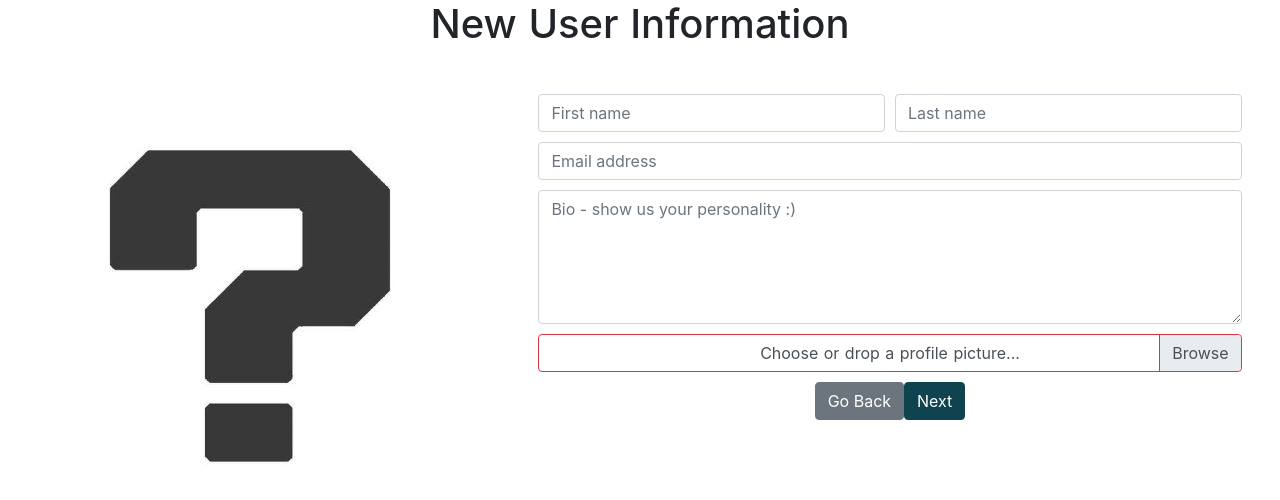
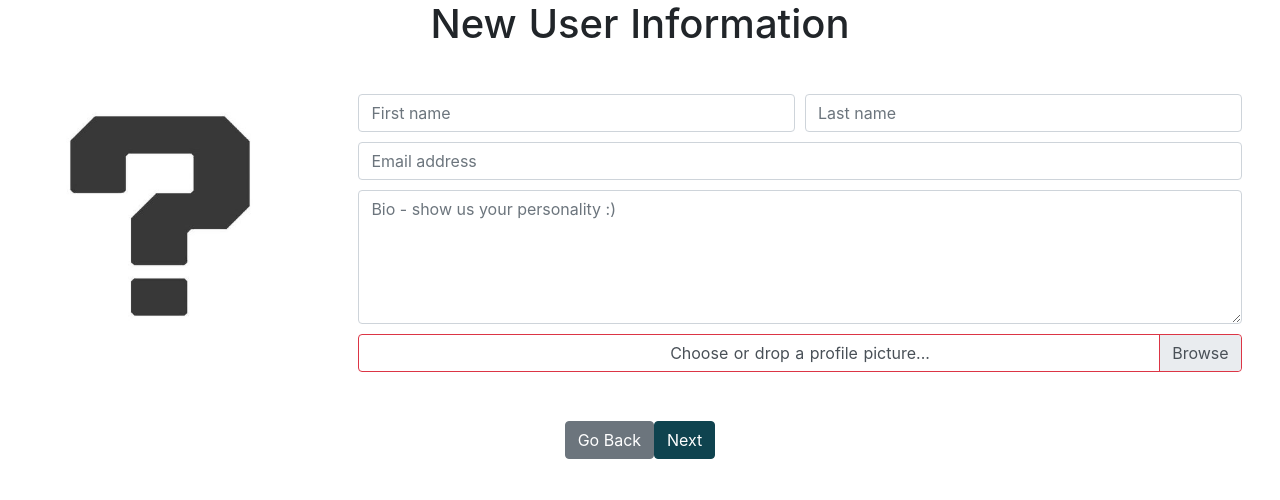
Before and after one commit to alexh65/potluck_party, a Nuxt app in the folder frontend/: page /signup in a window 1280 px wide. Shown: the top 500 px of the page. Built offline with nearby package versions, Linux system fonts and the light colour scheme.

Commit message:
Make upload image work

```diff
--- a/frontend/pages/signup.vue
+++ b/frontend/pages/signup.vue
@@ -1,9 +1,11 @@
 <template>
   <div class="main">
     <h1>New User Information</h1>
+
+      <b-form @submit="onSubmit">
         <div id='flex_layout'>
           <img :src="posted_img" alt=""/>
-      <b-form @submit="onSubmit">
+          <div id='input_form'>
             <b-form-row>
             <b-col>
               <b-form-input
@@ -43,15 +45,15 @@
             placeholder="Choose or drop a profile picture..."
             drop-placeholder="Drop file here..."
             accept=".jpg, .png, .gif"
+            @change="updateProfile"
             ></b-form-file>
-
+          </div>
+      </div>
         <b-button>
           <nuxt-link to='/'>Go Back</nuxt-link>
         </b-button>
         <b-button type="submit" class='btn-blue'>Next</b-button>
-
       </b-form>
-    </div>
   </div>
 </template>
 
@@ -67,7 +69,7 @@ export default {
       last_name: '',
       email_address: '',
       user_bio: '',
-      profile_pic: null
+      file: null
     }
   },
   methods: {
@@ -77,10 +79,19 @@ export default {
         last_name: this.last_name,
         email_address: this.email_address,
         user_bio: this.user_bio,
-        profile_pic: this.profile_pic
+        profile_pic: this.file
       }).then((res) => {
         console.log(res)
       })
+    },
+    updateProfile(e) {
+      const input_file = e.target.files[0]
+      const reader = new FileReader()
+      reader.readAsDataURL(input_file)
+      reader.onload = e => {
+        this.posted_img = e.target.result
+        console.log(this.posted_img)
+      }
     }
   }
 }
@@ -95,9 +106,14 @@ export default {
 #flex_layout{
   display: flex;
 }
-form {
-  flex-grow: 4;
+#input_form {
+  flex-grow: 5;
   padding: 3vw;
+  margin:auto;
+}
+img{
+  width: 25vw;
+  height: 25vw;
 }
 input {
   margin-bottom: 10px;
```
Lines whose indentation alone changed are shown as unchanged.
